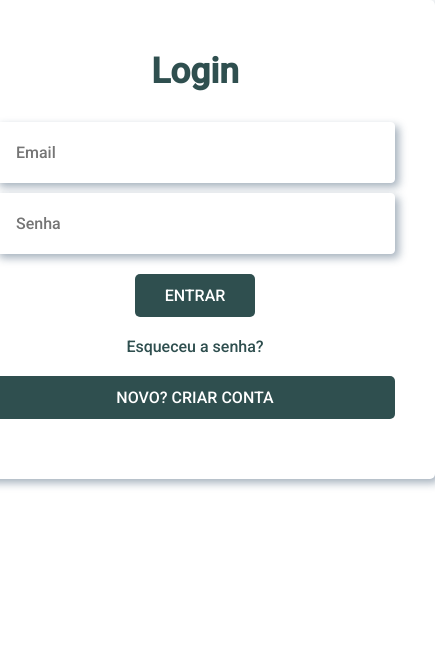
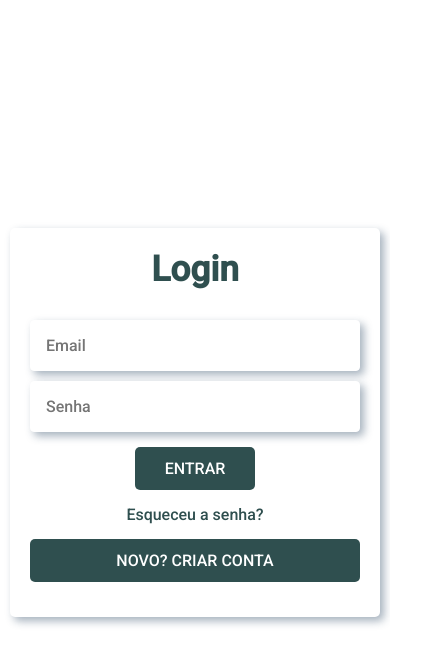
Before and after one commit to MathLouren/Rede-social, a Vue app: page / in a window 390 px wide. Shown: the top 664 px of the page, 435 px wide, since content can reach past the window. Built offline with nearby package versions, Linux system fonts and the light colour scheme.

Commit message:
inputs responsive

```diff
--- a/src/App.vue
+++ b/src/App.vue
@@ -33,16 +33,8 @@ export default{
   }
 
   body{
-    max-width: 1400px;
     margin: auto;
-    padding: 0 10px;
   }
-
-  h2,p{
-    color: darkslategray;
-  }
-
-
 
   ul{
     list-style: none;
@@ -52,15 +44,11 @@ export default{
     text-decoration: none;
   }
 
-  label{
-    display: block;
-  }
-
   input{
     display: block;
-    width: 400px;
+    width: 100%;
     box-shadow: 4px 4px 8px rgba(30, 60, 90, 0.4);
-    padding: 20px;
+    padding: 15px;
     border: none;
     border-radius: 4px;
     transition: all 0.4s;
@@ -83,13 +71,12 @@ export default{
     font-size: 1rem;
     border: none;
     border-radius: 5px;
-    margin: auto;
     cursor: pointer;
     transition: 0.4s;
     background-color: darkslategray;
     color: #fff;
     text-transform: uppercase;
-    margin: 20px auto;
+    margin: 15px auto;
     text-align: center;
   }
   .btn:hover{
@@ -103,8 +90,23 @@ export default{
   .title{
     text-align: center;
     font-size: 2.2rem;
-    margin: 10px 0 30px 0;
+    margin: 0px 0 30px 0;
   }
+
+  .form{
+      box-shadow: 4px 4px 8px rgba(30, 60, 90, 0.4);
+      padding: 20px;
+      border-radius: 5px;
+      width: 400px;
+  }
+
+  .container_form{
+      height: 100vh;
+      display: flex;
+      justify-content: center;
+      align-items: center;
+      color: darkslategray;
+    }
 
  /*  Animations */
 
@@ -126,5 +128,13 @@ export default{
     transition: all 0.2s;
   }
 
+   @media (max-width: 470px){
+
+    .form{
+      width: 100%;
+      margin: 0 10px;
+    }
+  }
+
 
 </style>
--- a/src/views/Login.vue
+++ b/src/views/Login.vue
@@ -1,6 +1,6 @@
 <template>
-  <section class="container_login">
-      <div class="login">
+  <section class="container_form">
+      <div class="form">
             <h2 class="title">Login</h2>
             <form>
                 <input type="text" placeholder="Email" v-model="login.email">
@@ -34,29 +34,10 @@ export default {
 
 <style scoped>
 
-
-    .container_login{
-        display: flex;
-        justify-content: center;
-        align-items: center;
-        color: darkslategray;
-    }
-
     .esqueceu{
         text-align: center;
         cursor: pointer;
-    }
-
-    .login{
-        padding: 40px;
-        box-shadow: 4px 4px 8px rgba(30, 60, 90, 0.4);
-        border-radius: 5px;
-        width: 500px;
-        margin: auto;
-    }
-
-    h2{
-        text-align: center;
+        margin: 5px 0;
     }
 
 </style>
--- a/src/views/Registrar.vue
+++ b/src/views/Registrar.vue
@@ -1,6 +1,6 @@
 <template>
-  <section class="container_resgister">
-      <div class="resgister">
+  <section class="container_form">
+      <div class="form">
           <h2 class="title">Registrar</h2>
             <UsuarioForm />
             <button class="btn button" @click.prevent="criarUsuario">Criar conta</button>
@@ -42,12 +42,6 @@ export default {
     align-items: center;
 }
 
-.resgister{
-    box-shadow: 4px 4px 8px rgba(30, 60, 90, 0.4);
-    padding: 40px;
-    border-radius: 5px;
-}
-
 .button{
     display: block;
 }
--- a/src/views/usuario/Usuario.vue
+++ b/src/views/usuario/Usuario.vue
@@ -6,10 +6,12 @@
           <router-link :to="{ name: 'perfil' }"  class="btn editar">Meu perfil</router-link>
         </li>
         <li>
-          <router-link :to="{ name: 'usuario' }" class="btn editar">Editar Usuario</router-link>
+          <router-link :to="{ name: 'usuario' }" class="btn editar"><img src="./imgs/settings.svg">
+
+          Editar Usuario</router-link>
         </li>
         <li>
-          <router-link :to="{ name: 'notifications' }" class="btn editar position">Notificações <img src="./imgs/bell.svg"></router-link>
+          <router-link :to="{ name: 'notifications' }" class="btn editar position"><img src="./imgs/bell.svg">Notificações</router-link>
         </li>
         <li>
           <button @click.prevent="deslogar" class="btn editar">Deslogar</button>
@@ -41,7 +43,6 @@ export default {
   padding-right: 20px;
   margin: 0 10px 0 20px;
   display: flex;
-  border-right: 1px solid rgb(230, 230, 230);
 }
 
 ul li{
@@ -57,11 +58,11 @@ ul li{
 .position{
   display: flex;
   align-items: center;
-  gap: 10px;
 }
 
 .position img{
   height: 20px;
+  margin-right: 7px;
 }
 
 .router_area{
@@ -75,6 +76,10 @@ ul li{
     display: flex;
     flex-direction: column;
   }
+
+  .slidenav{
+    display: none;
+  }
 }
 
 </style>
--- a/src/views/usuario/UsuarioPerfil.vue
+++ b/src/views/usuario/UsuarioPerfil.vue
@@ -12,7 +12,7 @@
       <div class="location">
         <p><img src="./imgs/map-pin.svg" alt=""></p>
         <p>Rio de janeiro</p>
-        <p>...</p>
+        <p><img src="./imgs/brasil.png" alt="" class="country_img"></p>
       </div>
     </div>
     <div class="info_name">
@@ -62,7 +62,7 @@ export default {
 }
 
 .banner{
-  margin: 20px auto;
+  margin: 10px auto;
   max-width: 800px;
   height: 250px;
   border: 2px solid #000;
@@ -114,6 +114,8 @@ label{
   display: flex;
   justify-content: flex-end;
   font-size: 0.8rem;
+  display: flex;
+  align-items: center;
 }
 
 .location p{
@@ -121,7 +123,7 @@ label{
 }
 
 .desc{
-  margin-top: 10px;
+  margin-top: 5px;
 }
 
 .info_name{
@@ -142,4 +144,8 @@ label{
   text-transform: lowercase;
 }
 
+.country_img{
+  height: 30px;
+}
+
 </style>
```
Also changed, not shown: src/views/usuario/infosExtras.vue (added, +17 -0 lines), src/views/usuario/imgs/brasil.png (added), src/views/usuario/imgs/settings.svg (added).
